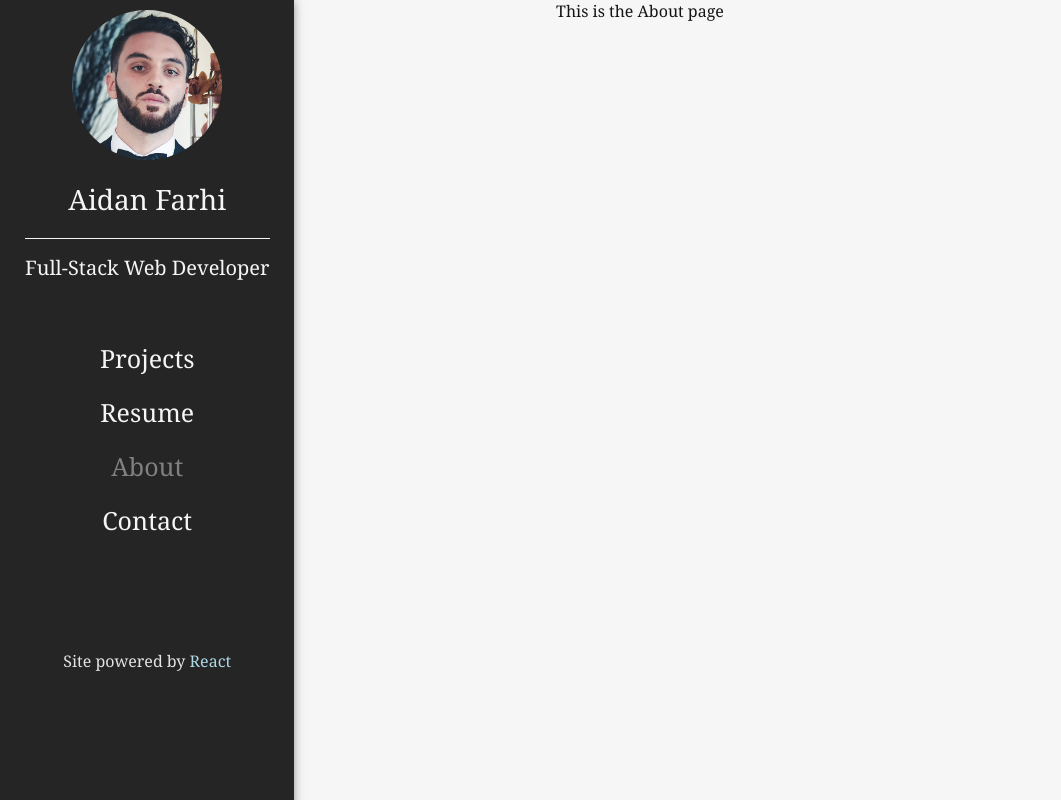
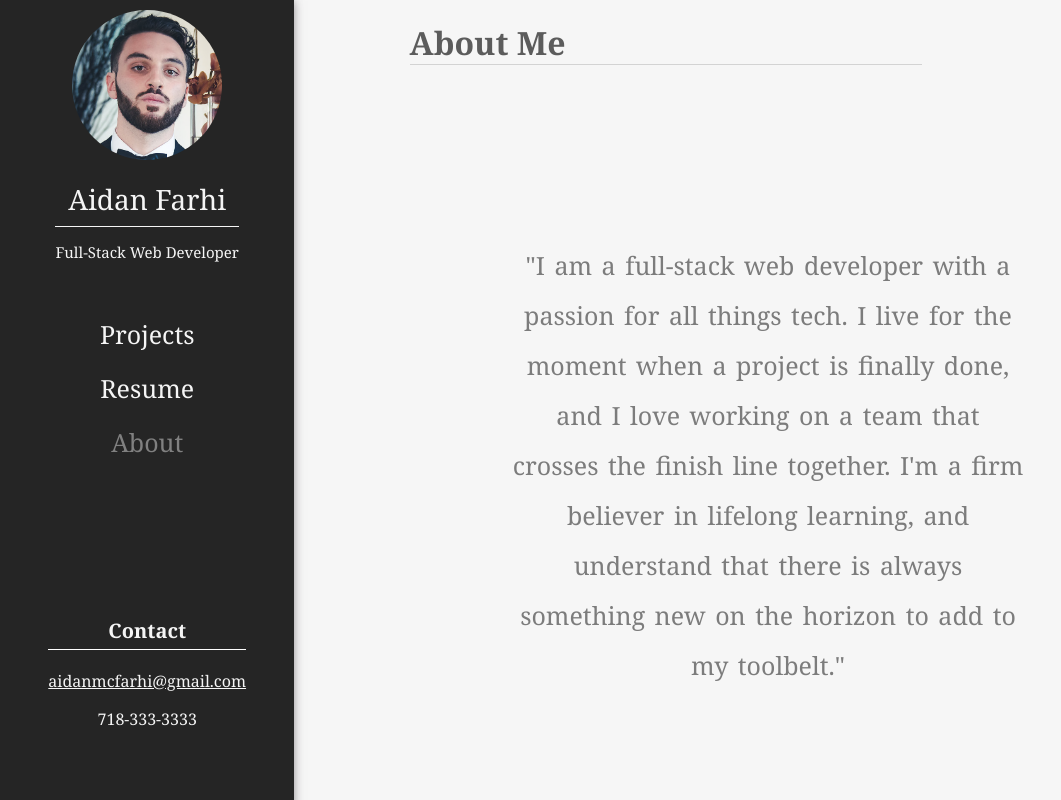
Before and after one commit to AidanFarhi/portfolio, a React (Create React App) app: page /about in a window 1280 px wide. Shown: the whole page, without its empty margins (0-1061 px from the left). Built offline with nearby package versions, Linux system fonts and the light colour scheme.

Commit message:
added about page, edited resume

```diff
--- a/src/NavBar.js
+++ b/src/NavBar.js
@@ -32,7 +32,8 @@ function NavBar() {
             </Link>
             <Link onClick={()=> handleClick('resume')}
                 className={state.currentPage === 'resume' ? 'link selected' : 'link'}
-                to='/resume'>
+                to='/resume'
+                id='bottom-link'>
                 Resume
             </Link>
             <Link onClick={()=> handleClick('about')}
@@ -40,12 +41,11 @@ function NavBar() {
                 to='/about'>
                 About
             </Link>
-            <Link onClick={()=> handleClick('contact')}
-                    className='link'
-                    to='/contact'>
-                    Contact
-            </Link>
-            <p id='footer'>Site powered by <span style={{color: 'lightblue'}}>React</span></p>
+            <div id='contact-div'>
+                <h3 id='contact-header'>Contact</h3>
+                <p><a href='mailto:aidanmcfarhi@gmail.com' target='_blank' rel="noopener noreferrer">aidanmcfarhi@gmail.com</a></p>
+                <p>718-333-3333</p>
+            </div>
         </div>
     )
 }
--- a/src/Routes.js
+++ b/src/Routes.js
@@ -1,6 +1,6 @@
 import React from 'react'
 import {Route, Switch} from 'react-router-dom'
-import {Projects, Resume, About, Contact} from './components'
+import {Projects, Resume, About} from './components'
 
 class Routes extends React.Component {
 
@@ -9,7 +9,6 @@ class Routes extends React.Component {
             <Switch>
                 <Route path='/about' component={About}/>
                 <Route path='/projects' component={Projects}/>
-                <Route path='/contact' component={Contact} />
                 <Route path='/resume' component={Resume} />
             </Switch>
         )
--- a/src/components/About.js
+++ b/src/components/About.js
@@ -5,7 +5,16 @@ import './cmp-styles/About.css'
 export default function About() {
     return (
         <div className='about-main-div'>
-            This is the About page
+            <h1 id='about-me-header'>About Me</h1>
+            <div id='about-me-div'>
+                <p>
+                    "I am a full-stack web developer with a passion for all things tech.
+                    I live for the moment when a project is finally done, and I love
+                    working on a team that crosses the finish line together. I'm a firm
+                    believer in lifelong learning, and understand that there is always
+                    something new on the horizon to add to my toolbelt."
+                </p>
+            </div>
         </div>
     )
 }
--- a/src/components/Contact.js
+++ /dev/null
@@ -1,18 +0,0 @@
-
-import React from 'react'
-import './cmp-styles/Contact.css'
-
-export default function Contact() {
-    return (
-        <div className='contact-main-div'>
-            <div id='contact-info'>
-                <h1 id='contact-header'>Contact</h1>
-                <hr></hr>
-                <h2>aidanmcfarhi@gmail.com</h2>
-                <p>Feel free to email me at any time.</p>
-                <h2>718-495-0763</h2>
-                <p>The best times to reach me by phone are between 7am - 6pm EST. Sun-Fri.</p>
-            </div>
-        </div>
-    )
-}
--- a/src/components/Projects.js
+++ b/src/components/Projects.js
@@ -20,7 +20,9 @@ export default function Projects() {
                     <h3>Juke</h3>
                     <p>This is an audio player that lets the user pause, play, and switch songs or albums at will.</p>
                 </div>
-                <img className='project-image'alt='test' src={juke}/>
+                <a href='https://github.com/AidanFarhi/juke' target='_blank' rel="noopener noreferrer">
+                    <img className='project-image'alt='test' src={juke}/>
+                </a>
                 <div className='icons'>
                     <img alt='icon' src={jsIcon}/>
                     <img alt='icon' src={nodeIcon}/>
@@ -29,10 +31,12 @@ export default function Projects() {
             </div>
             <div className='project-item'>
                 <div className='description'>
-                    <h3>QCCpedia</h3>
+                    <h3>Wikistack</h3>
                     <p>A full-stack application where users can post, edit, delete and search wikipedia-style content.</p>
                 </div>
-                <img className='project-image'alt='test' src={wikiStack}/>
+                <a href='https://github.com/AidanFarhi/wiki-stack' target='_blank' rel="noopener noreferrer">
+                    <img className='project-image'alt='test' src={wikiStack}/>
+                </a>
                 <div className='icons'>
                     <img alt='icon' src={jsIcon}/>
                     <img alt='icon' src={nodeIcon}/>
@@ -56,7 +60,9 @@ export default function Projects() {
                     <h3>Game of Life</h3>
                     <p>The canonical Game of Life built with Vanilla Javascript</p>
                 </div>
-                <img className='project-image' alt='test' src={gol}/>
+                <a href='https://github.com/AidanFarhi/Game_of_life' target='_blank' rel="noopener noreferrer">
+                    <img className='project-image' alt='test' src={gol}/>
+                </a>
                 <div className='icons'>
                     <img alt='icon' src={htmlIcon}/>
                     <img alt='icon' src={cssIcon}/>
--- a/src/components/Resume.js
+++ b/src/components/Resume.js
@@ -12,6 +12,7 @@ export default function Resume() {
                     I have experience working on a team in a remote setting,
                     as well as working solo to meet project deadlines.
                 </p>
+                <a href='https://github.com/AidanFarhi' target='_blank' rel="noopener noreferrer">Link to my github</a>
                 <h2>Skills</h2>
 
                 <h4>Front-end</h4>
@@ -31,7 +32,11 @@ export default function Resume() {
                 <h4>Tech Support Fundementals (Google) - July 2020 - present</h4>
                 <p>- Learning the basics of computer assembly, OS installation, the Internet, and common problem solving methedologies.</p>
 
-                <h4>Harvard CS50 Web Programming with Python and Javascript (partially completed) - 2020</h4>
+                <h4>Algorithms Part I (Princeton) - August 2020 - present</h4>
+                <p>- Learning the essentials of algorithms and data structures, with emphasis on applications and scientific performance analysis of Java implementations.</p>
+                <p>- Main focus: Data structures, sorting, and searching algorithms.</p>
+
+                <h4>Harvard CS50 Web Programming with Python and Javascript - April-July 2020</h4>
                 <p>- Learned the basics of JavaScript, CSS, HTML, Python, PostgreSQL and Flask.</p>
                 <p>- Built one full-stack application.</p>
 
--- a/src/components/cmp-styles/About.css
+++ b/src/components/cmp-styles/About.css
@@ -5,3 +5,24 @@
     align-items: center;
     width: 100%;
 }
+
+#about-me-header {
+    margin-left: 4%;
+    border-bottom: 1px solid lightgrey;
+    width: 40%;
+    color: rgb(92, 92, 92);
+}
+
+#about-me-div {
+    width: 40%;
+    margin-top: 10%;
+    text-align: center;
+    margin-left: 20%;
+}
+
+#about-me-div>p {
+    color: rgb(124, 124, 124);
+    font-size: 25px;
+    word-spacing: 3px;
+    line-height: 50px;
+}
--- a/src/components/cmp-styles/Contact.css
+++ /dev/null
@@ -1,17 +0,0 @@
-.contact-main-div {
-    color: rgb(20, 20, 20);
-    display: flex;
-    flex-direction: column;
-    align-items: center;
-    width: 100%;
-    text-align: center;
-}
-
-#contact-info {
-    margin-left: 20%;
-    margin-top: 6%;
-}
-
-#contact-header {
-    color: rgb(92, 92, 92);
-}
--- a/src/components/index.js
+++ b/src/components/index.js
@@ -2,4 +2,3 @@
 export {default as Projects} from './Projects.js'
 export {default as About} from './About.js'
 export {default as Resume} from './Resume.js'
-export {default as Contact} from './Contact.js'
--- a/src/styles/NavBar.css
+++ b/src/styles/NavBar.css
@@ -3,6 +3,7 @@ body {
     background-attachment: fixed;
     background-repeat: no-repeat;
     background-size: 100%; */
+    font-family: 'Times New Roman', Times, serif;
     margin: 0;
     padding: 0;
     background-color: rgb(246, 246, 246);
@@ -34,8 +35,9 @@ body {
 #title {
     padding-top: 15px;
     padding-bottom: 40px;
-    font-size: 20px;
+    font-size: 15px;
     border-top: 1px solid whitesmoke;
+    margin-top: 8px;
 }
 
 .link {
@@ -60,8 +62,18 @@ body {
     width: 150px;
 }
 
-#footer {
-    position: fixed;
-    margin-top: 50%;
-    color: rgb(228, 228, 228);
+#contact-div {
+    text-align: center;
+    margin-top: 40%;
+
 }
+
+#contact-header {
+    border-bottom: 1px solid white;
+    padding-bottom: 5px;
+    font-size: 20px;
+}
+
+a {
+    color: inherit;
+}
```
